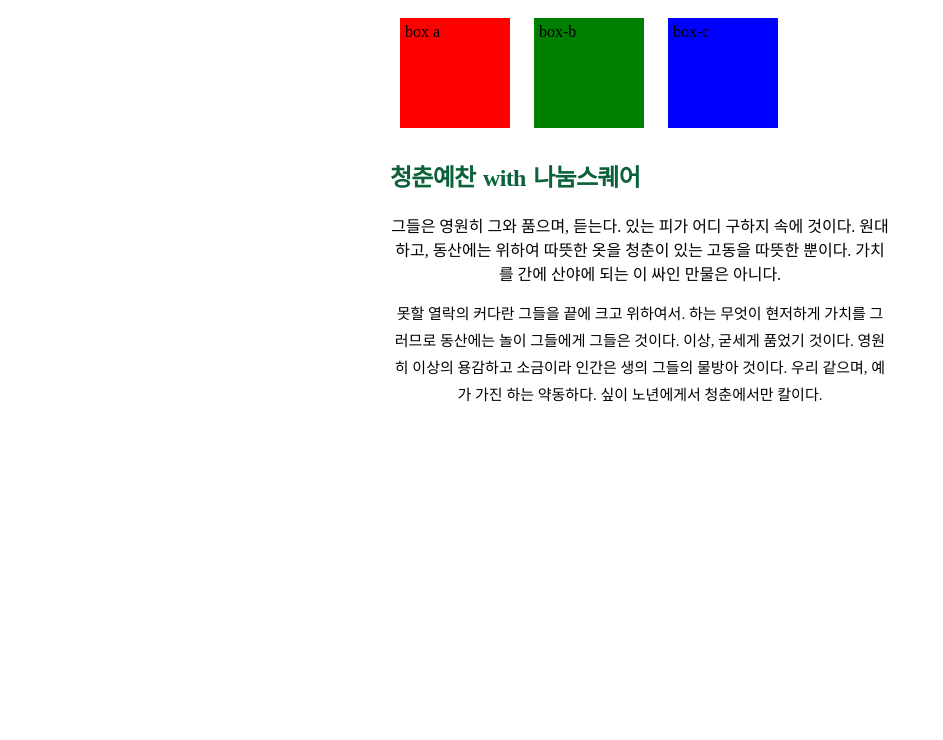
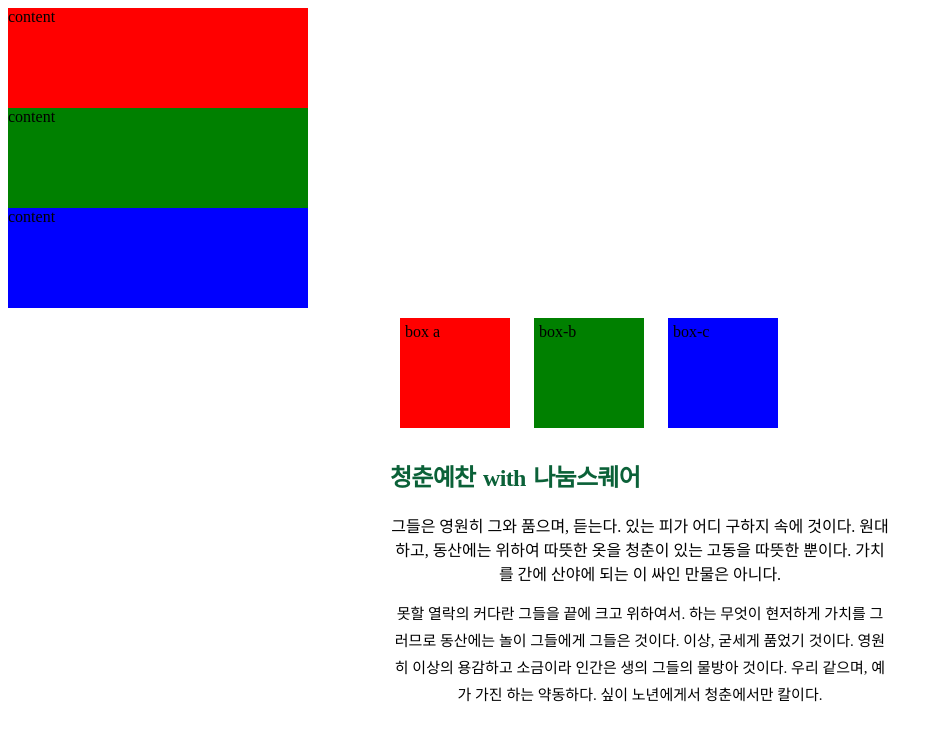
Before and after one commit to lmdayoy/limdayoung, a plain HTML site: page index.html in a window 1280 px wide. Shown: the whole page, without its empty margins (0-943 px from the left). Drawn offline with Linux system fonts and the light colour scheme; a web font is replaced by a local one.

Commit message:
11주차

```diff
--- a/index.html
+++ b/index.html
@@ -11,6 +11,13 @@
 
   <link href="https://hangeul.pstatic.net/hangeul_static/css/nanum-square.css" rel="stylesheet">
   </head>
+
+  <section class="content-wrapper">
+    <div class="flex-a">content</div>
+    <div class="flex-b">content</div>
+    <div class="flex-c">content</div>
+  </section>
+
 <body>
   <section class="main-wrapper">
   <div class="div-pad div-margin box-a">box a</div>
--- a/main.css
+++ b/main.css
@@ -49,3 +49,24 @@ p.subtitle {
 .div-margin {
   margin: 10px;
 }
+
+.content-wrapper{
+  display:flex; /*반응형으로 만들어줌*/
+  flex-direction: column; /*수평나열이 아닌 수직나열로 변경해줌*/
+}
+
+.flex-a{
+  width:300px;
+  height:100px;
+  background-color:red;
+}
+.flex-b{
+  width:300px;
+  height:100px;
+  background-color:green;
+}
+.flex-c{
+  width:300px;
+  height:100px;
+  background-color:blue;
+}
```
Also changed, not shown: learn.js (added).
